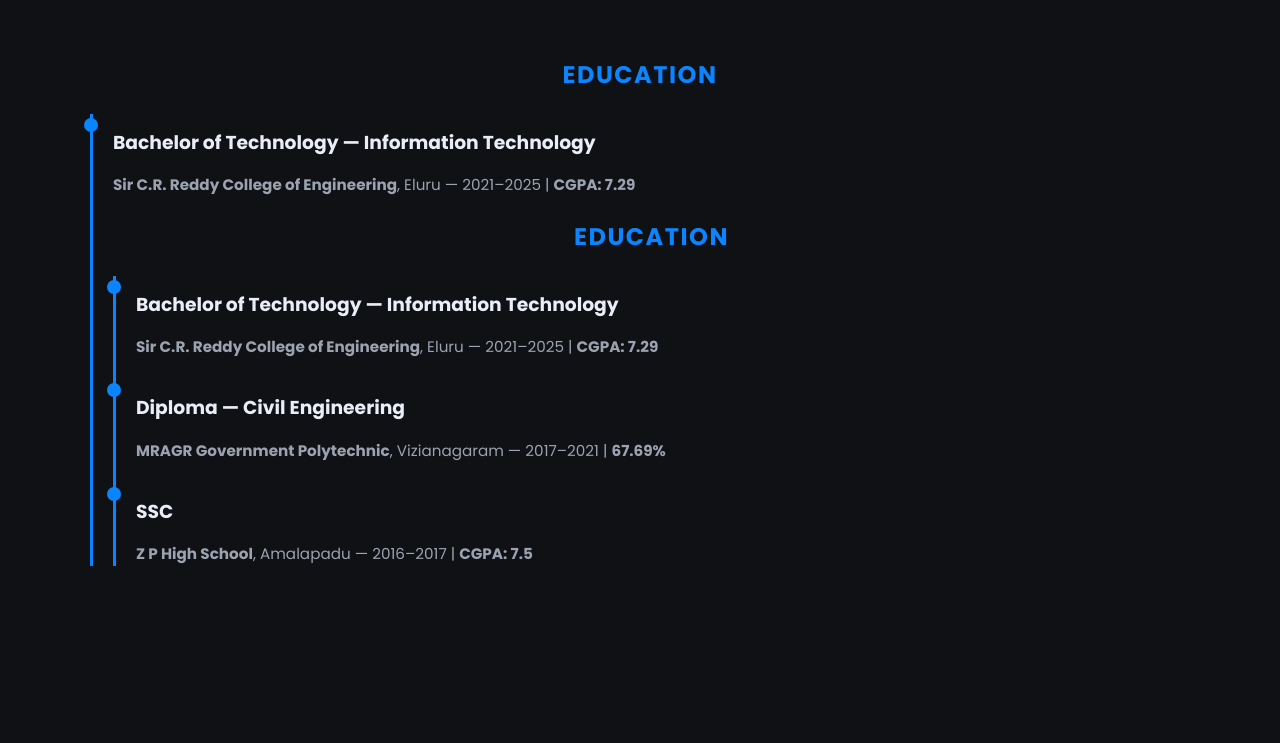
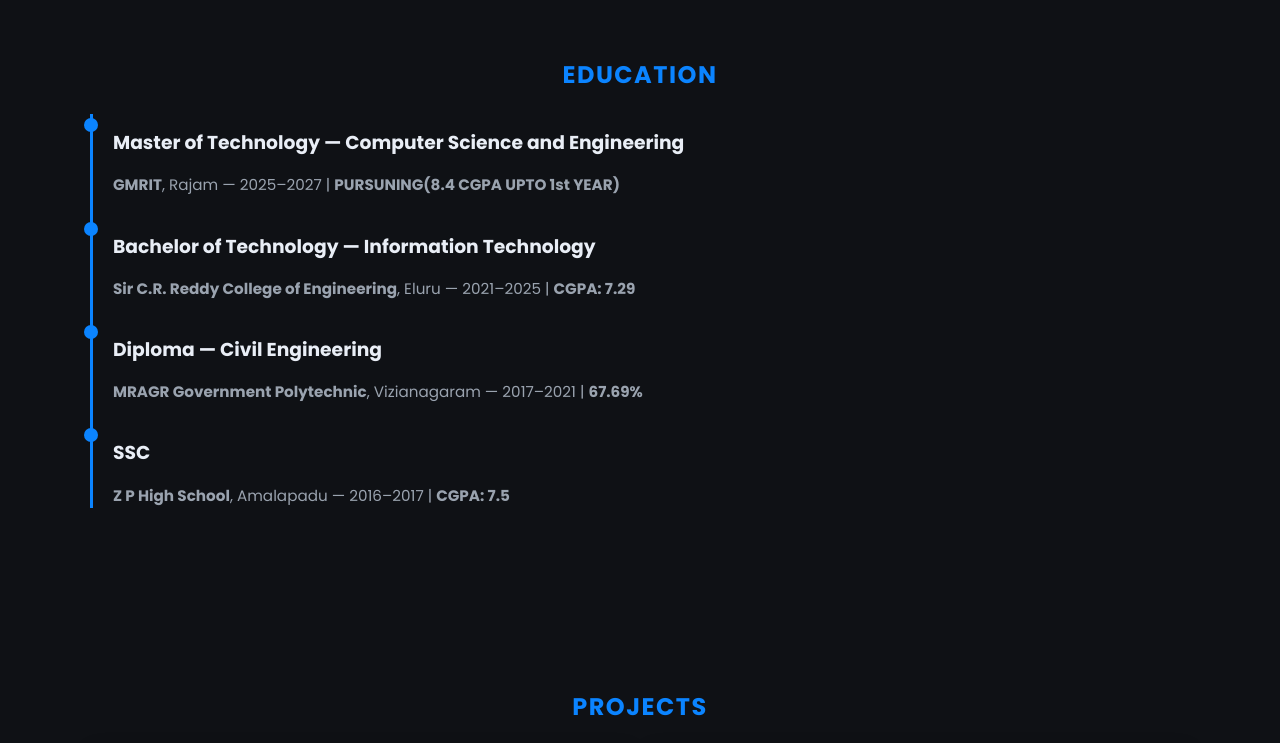
Before and after one commit to sarathdunna/myportfolio, a plain HTML site: page index.html in a window 1280 px wide. Shown: the part 1500-2243 px from the top of the page. Drawn offline with nearby package versions, Linux system fonts and the light colour scheme.

Commit message:
ADDING GRADE POINTS AND COLLEGE
Updated education section to include Master's degree details.

```diff
--- a/index.html
+++ b/index.html
@@ -101,13 +101,10 @@
           <div class="timeline-item">
             <div class="timeline-marker"></div>
             <div class="timeline-content">
-              <h3>Bachelor of Technology — Information Technology</h3>
-              <p class="muted"><strong>Sir C.R. Reddy College of Engineering</strong>, Eluru — 2021–2025 | <strong>CGPA: 7.29</strong></p>
+              <h3>Master of Technology — Computer Science and Engineering</h3>
+              <p class="muted"><strong>GMRIT</strong>, Rajam — 2025–2027 | <strong>PURSUNING(8.4 CGPA UPTO 1st YEAR)</strong></p>
             </div>
           </div>
-      <div class="container">
-        <h2 class="section-title">Education</h2>
-        <div class="timeline">
           <div class="timeline-item">
             <div class="timeline-marker"></div>
             <div class="timeline-content">
```
